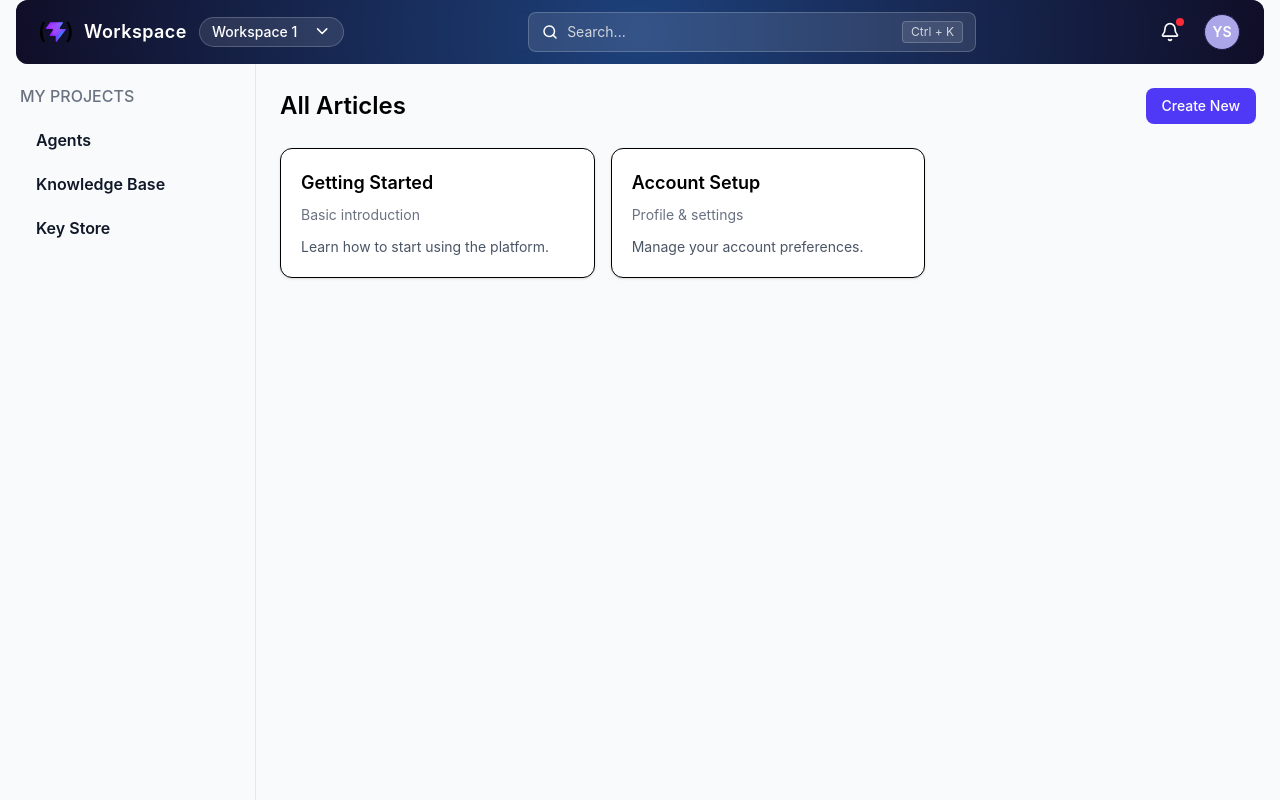
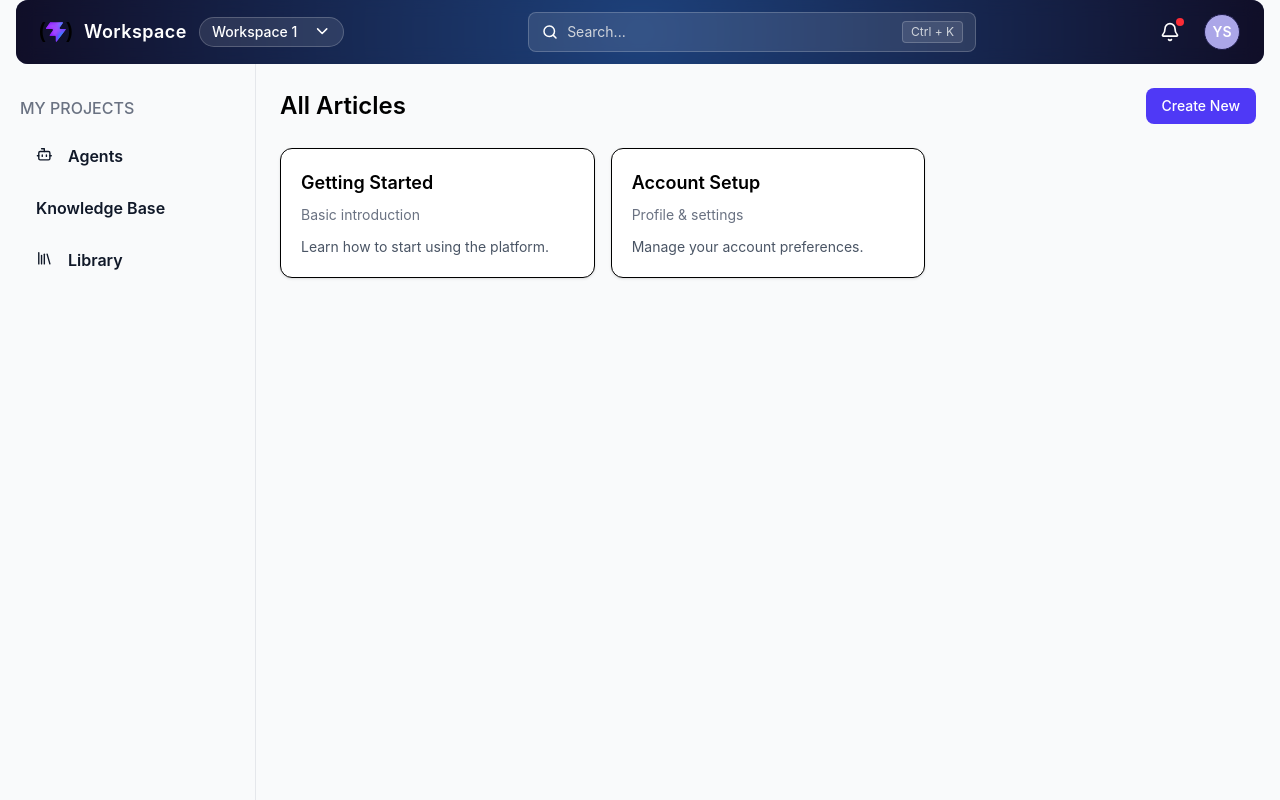
Before and after one commit to Yash0770/workspace-frontend, a React (Vite) app: page / in a window 1280 px wide. Built offline with nearby package versions, Linux system fonts and the light colour scheme.

Commit message:
Add Agent and Library icons; update icon mapping in Sidebar component for improved navigation

```diff
--- a/src/components/layout/Sidebar.jsx
+++ b/src/components/layout/Sidebar.jsx
@@ -1,19 +1,26 @@
+import Icon from "@/components/ui/Icon/Icon";
+
 export default function Sidebar() {
   return (
     <aside className="w-64 bg-gray-50 text-gray-900 p-5 border-r border-gray-200">
-      <h2 className="text-base font-medium text-gray-500 mb-4 uppercase">
+      <h2 className="lg:mt-3 text-base font-medium text-gray-500 mb-4 uppercase">
         My projects
       </h2>
 
       <nav className="space-y-3 text-base">
-        <div className="font-semibold hover:text-indigo-600 hover:bg-gray-100 px-4 py-1 rounded cursor-pointer">
-          Agents
+        <div className="flex items-center gap-3 font-semibold hover:text-indigo-600 hover:bg-gray-100 px-4 py-2 rounded cursor-pointer">
+          <Icon name="agentIcon" size={20} />
+          <span>Agents</span>
         </div>
-        <div className="font-semibold hover:text-indigo-600 hover:bg-gray-100 px-4 py-1 rounded cursor-pointer">
-          Knowledge Base
+
+        <div className="flex items-center gap-3 font-semibold hover:text-indigo-600 hover:bg-gray-100 px-4 py-2 rounded cursor-pointer">
+          <Icon name="knowledgeIcon" size={20} />
+          <span>Knowledge Base</span>
         </div>
-        <div className="font-semibold hover:text-indigo-600 hover:bg-gray-100 px-4 py-1 rounded cursor-pointer">
-          Key Store
+
+        <div className="flex items-center gap-3 font-semibold hover:text-indigo-600 hover:bg-gray-100 px-4 py-2 rounded cursor-pointer">
+          <Icon name="libraryIcon" size={20} />
+          <span>Library</span>
         </div>
       </nav>
     </aside>
--- a/src/components/ui/Icon/iconMap.js
+++ b/src/components/ui/Icon/iconMap.js
@@ -6,6 +6,8 @@ import BellIcon from "./icons/BellIcon";
 import ChevronDownIcon from "./icons/ChevronDownIcon";
 import SettingsIcon from "./icons/SettingsIcon";
 import LogoutIcon from "./icons/LogoutIcon";
+import AgentIcon from "./icons/AgentIcon";
+import LibraryIcon from "./icons/LibraryIcon";
 
 export const ICON_MAP = {
   plus: PlusIcon,
@@ -16,4 +18,6 @@ export const ICON_MAP = {
   chevronDown: ChevronDownIcon,
   settings: SettingsIcon,
   logout: LogoutIcon,
+  agentIcon: AgentIcon,
+  libraryIcon: LibraryIcon,
 };
--- /dev/null
+++ b/src/components/ui/Icon/icons/AgentIcon.jsx
@@ -0,0 +1,23 @@
+export default function AgentIcon({ size = 20, className = "" }) {
+  return (
+    <svg
+      xmlns="http://www.w3.org/2000/svg"
+      width={size}
+      height={size}
+      viewBox="0 0 24 24"
+      fill="none"
+      stroke="currentColor"
+      strokeWidth="2"
+      strokeLinecap="round"
+      strokeLinejoin="round"
+      className={className}
+    >
+      <path d="M12 8V4H8" />
+      <rect width="16" height="12" x="4" y="8" rx="2" />
+      <path d="M2 14h2" />
+      <path d="M20 14h2" />
+      <path d="M15 13v2" />
+      <path d="M9 13v2" />
+    </svg>
+  );
+}
--- /dev/null
+++ b/src/components/ui/Icon/icons/LibraryIcon.jsx
@@ -0,0 +1,21 @@
+export default function LibraryIcon({ size = 20, className = "" }) {
+  return (
+    <svg
+      xmlns="http://www.w3.org/2000/svg"
+      width={size}
+      height={size}
+      viewBox="0 0 24 24"
+      fill="none"
+      stroke="currentColor"
+      stroke-width="2"
+      stroke-linecap="round"
+      stroke-linejoin="round"
+      className={className}
+    >
+      <path d="m16 6 4 14" />
+      <path d="M12 6v14" />
+      <path d="M8 8v12" />
+      <path d="M4 4v16" />
+    </svg>
+  );
+}
```
